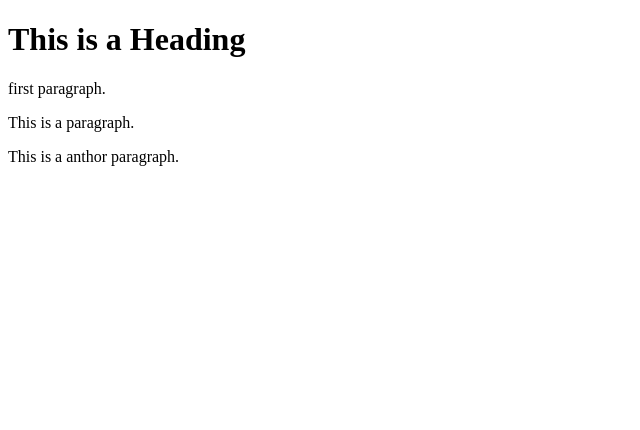
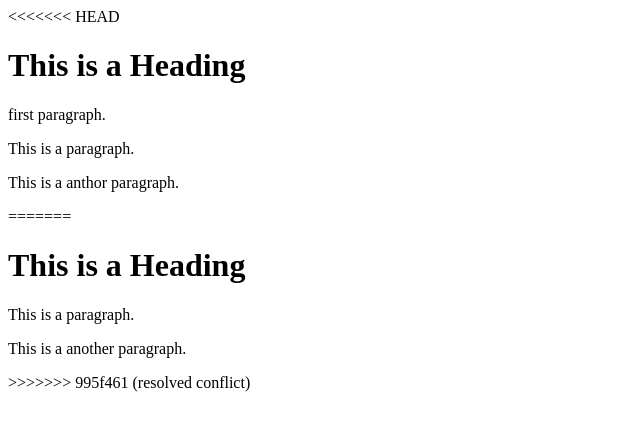
Before and after one commit to abbasalazzawi92/learning-git, a plain HTML site: page index.html in a window 1280 px wide. Shown: the whole page, without its empty margins (0-640 px from the left). Drawn offline with Linux system fonts and the light colour scheme.

```diff
--- a/index.html
+++ b/index.html
@@ -4,9 +4,15 @@
 <title>Page Title</title>
 </head>
 <body>
+<<<<<<< HEAD
 <h1>This is a Heading</h1>
 <p>first paragraph.</p>
 <p>This is a paragraph.</p>
 <p>This is a anthor paragraph.</p>
+=======
+<h1>This is a Heading</h1>
+<p>This is a paragraph.</p>
+<p>This is a  another paragraph.</p>
+>>>>>>> 995f461 (resolved conflict)
 </body>
 </html>
```
